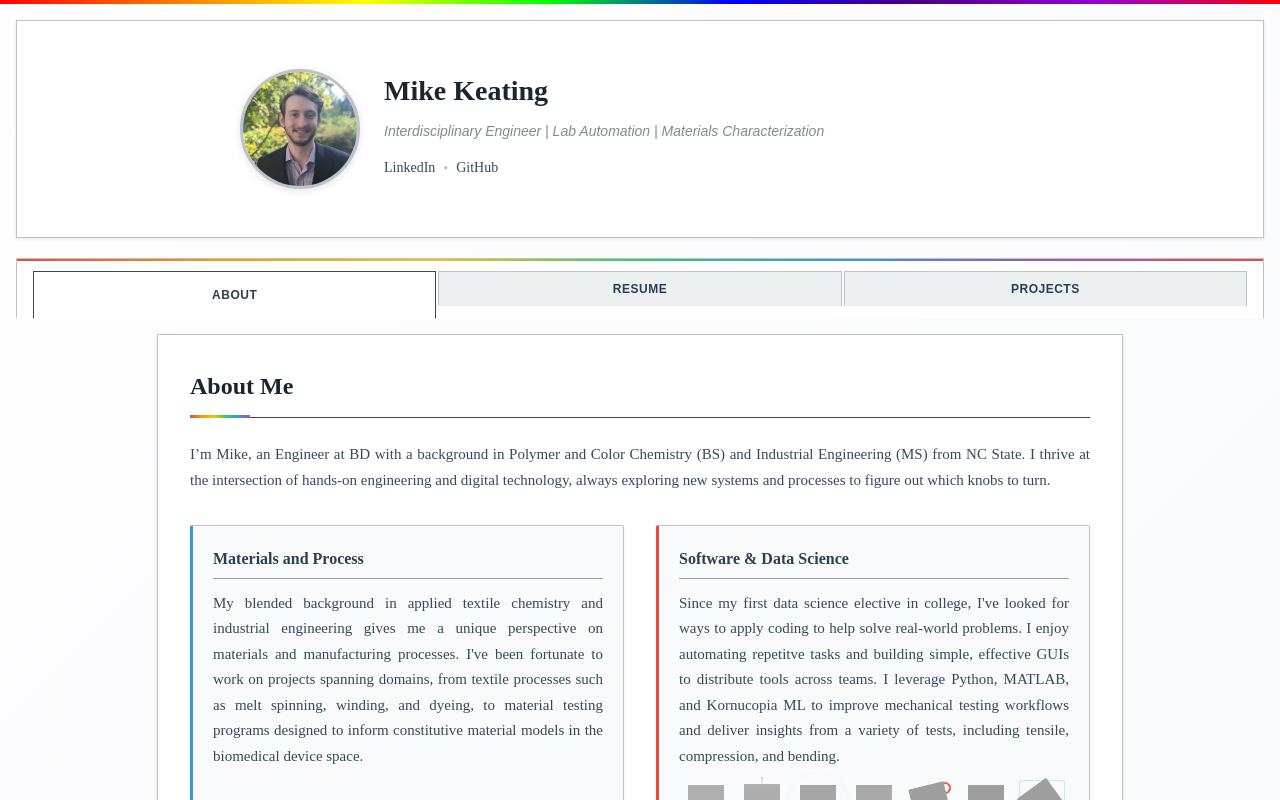
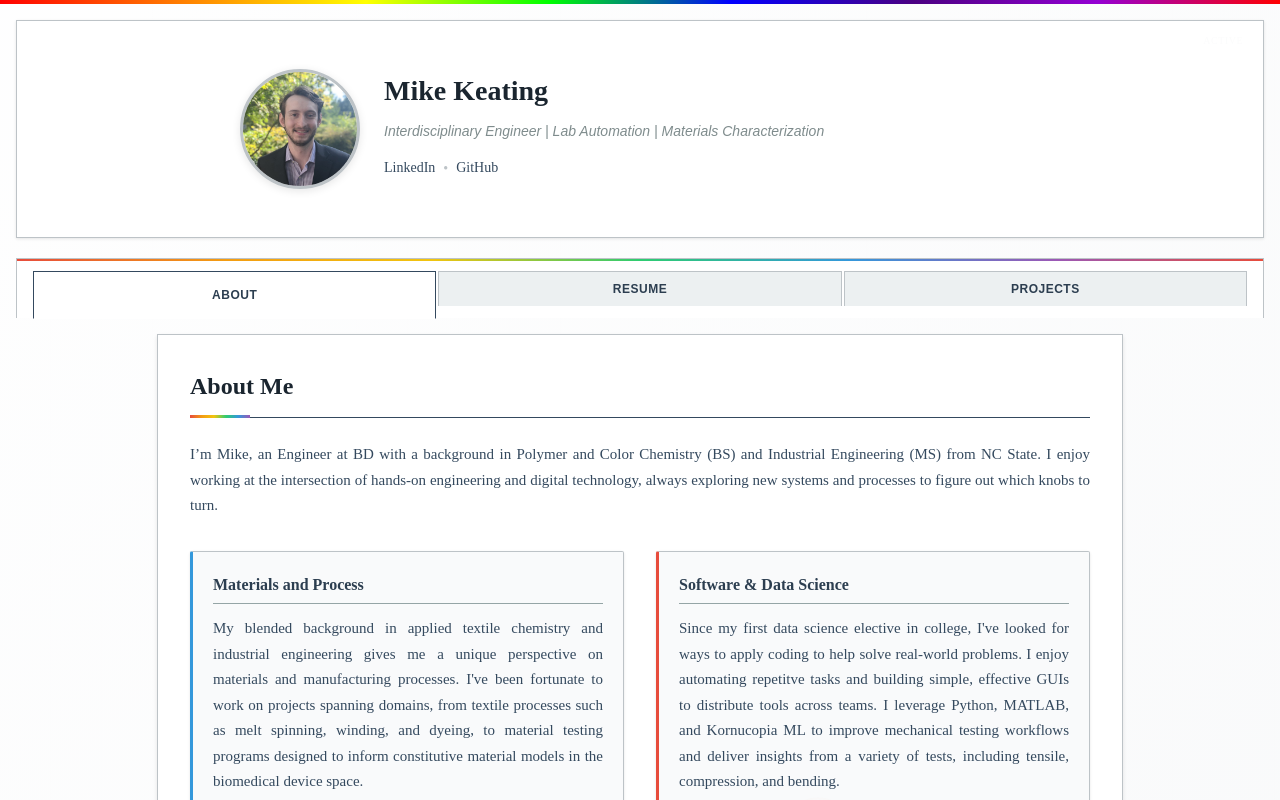
Before and after one commit to mike-keating-iv/mike-keating-iv.github.io, a React (Create React App) app: page / in a window 1280 px wide. Shown: the top 800 px of the page. Built offline with nearby package versions, Linux system fonts and the light colour scheme; grey boxes are pictures that could not be loaded; the HTML template or start-up script is replaced by a standard one.

Commit message:
Update about

```diff
--- a/src/components/About.js
+++ b/src/components/About.js
@@ -56,7 +56,7 @@ const About = () => {
       <div className="about-content">
         <div className="intro-text">
           <p>
-           I’m Mike, an Engineer at BD with a background in Polymer and Color Chemistry (BS) and Industrial Engineering (MS) from NC State. I thrive at the intersection of hands-on engineering and digital technology, always exploring new systems and processes to figure out which knobs to turn.
+           I’m Mike, an Engineer at BD with a background in Polymer and Color Chemistry (BS) and Industrial Engineering (MS) from NC State. I enjoy working at the intersection of hands-on engineering and digital technology, always exploring new systems and processes to figure out which knobs to turn.
           </p>
         </div>
 
```
Also changed, not shown: 14 other files (tests, documents, lock files or other folders).
